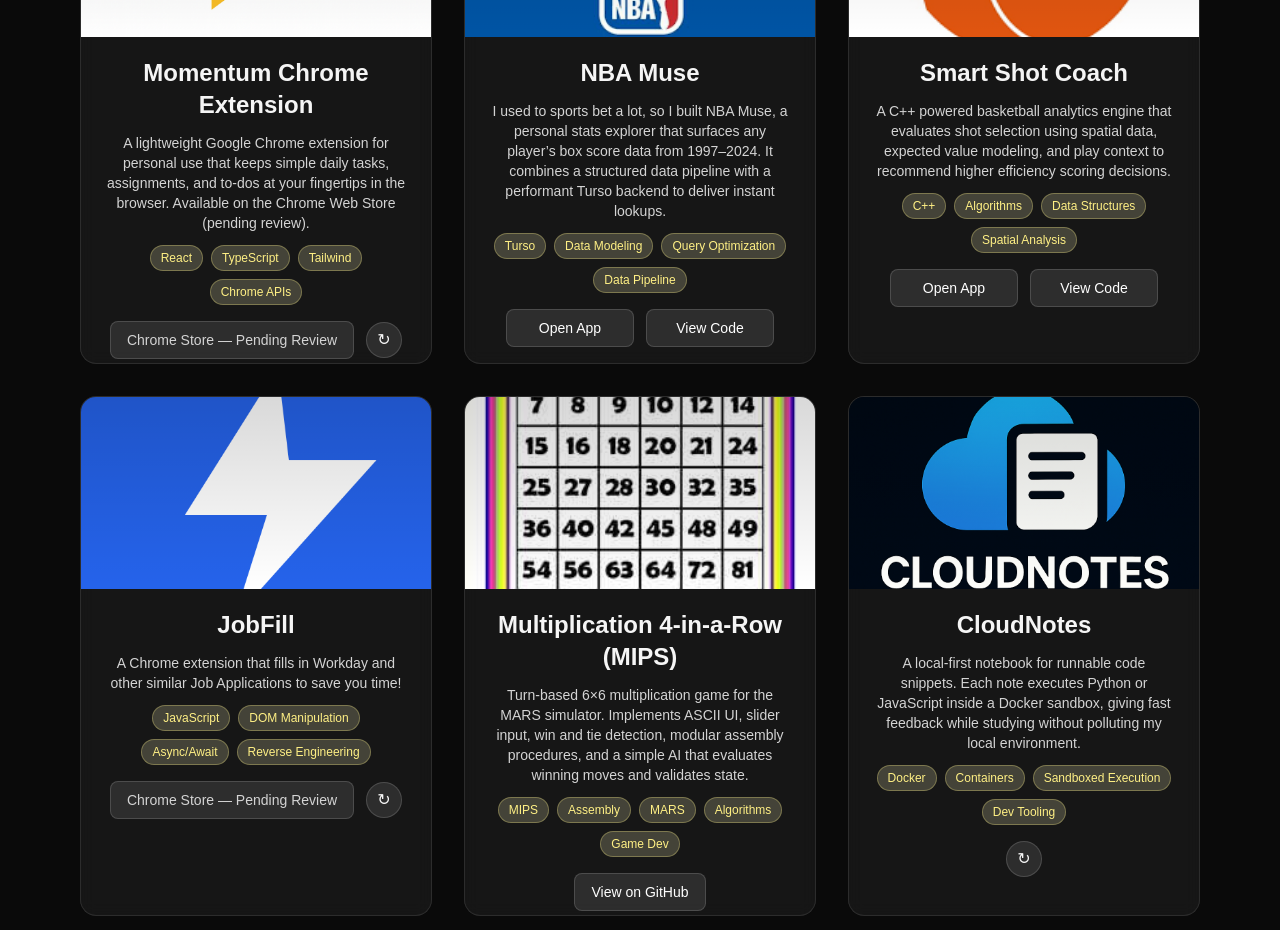
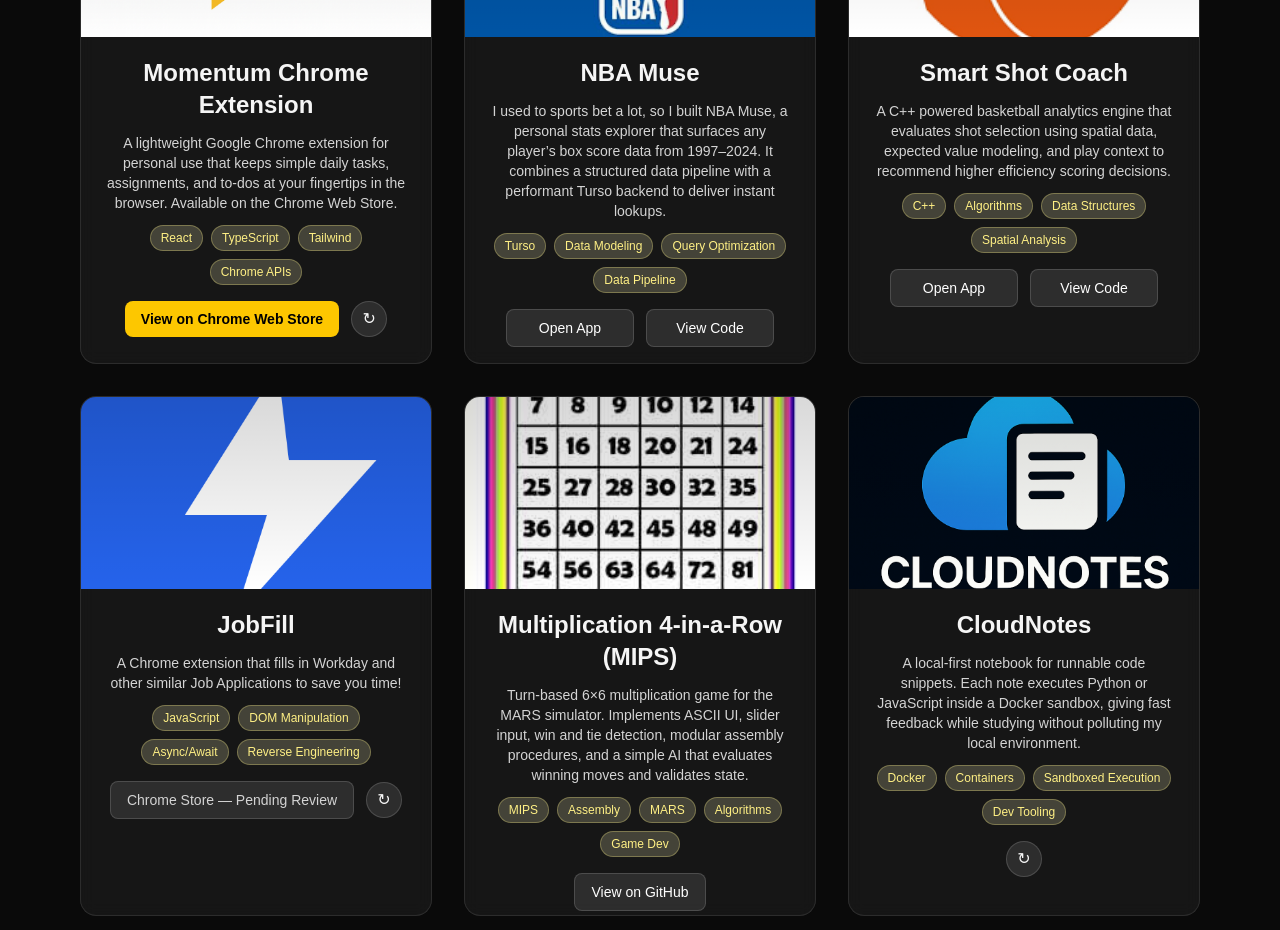
Before and after one commit to HenryWinNguyen/henry-portfolio, a Next.js app: page / in a window 1280 px wide. Shown: the part 2620-3550 px from the top of the page. Built offline with nearby package versions, Linux system fonts and the light colour scheme.

Commit message:
add Momentum store link

```diff
--- a/app/components/ProjectsShowcase.tsx
+++ b/app/components/ProjectsShowcase.tsx
@@ -7,8 +7,7 @@
   {
     title: 'Momentum Chrome Extension',
     description:
-    "A lightweight Google Chrome extension for personal use that keeps simple daily tasks, assignments, and to-dos at your fingertips in the browser. Available on the Chrome Web Store (pending review).",
-
+      'A lightweight Google Chrome extension for personal use that keeps simple daily tasks, assignments, and to-dos at your fingertips in the browser. Available on the Chrome Web Store.',
     cover: '/projects/momentum_cover.png',
     screenshots: [
       '/projects/momentum_tasks.png',
@@ -16,7 +15,7 @@
     ],
     tags: ['React', 'TypeScript', 'Tailwind', 'Chrome APIs'],
     codeUrl: "https://github.com/HenryWinNguyen/momentum-extension",
-    storeUrl: '', // paste the store link here when approved
+    storeUrl: 'https://chromewebstore.google.com/detail/momentum/ndccoajkpdpckpfaijfbobeodloefjkn',
   },
 
   {
```
